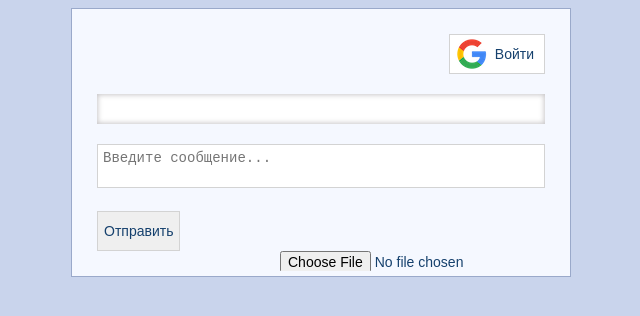
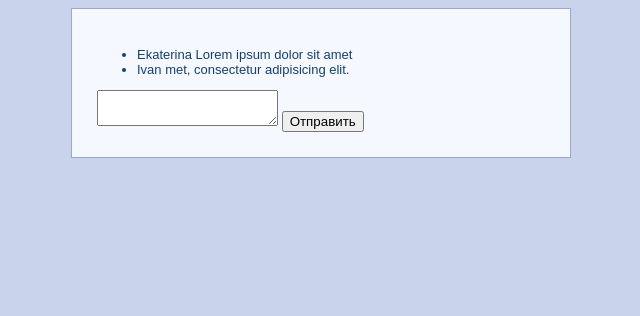
Before and after one commit to alima-n/study-chat, a website: page index.html in a window 1280 px wide. Shown: the whole page, without its empty margins (319-959 px from the left). Drawn offline with Linux system fonts and the light colour scheme; no server answers.

```diff
--- /dev/null
+++ b/components/app/app.js
@@ -0,0 +1,48 @@
+import {Chat} from './../chat/chat.js';
+import {Form} from './../form/form.js';
+
+export class App {
+    constructor({el}) {
+        this.el = el;
+        this.chat = new Chat({
+            el: document.createElement('div')
+        });
+        this.form = new Form({
+            el: document.createElement('div'),
+            onSubmit: this._onFormSubmit.bind(this)
+        });
+
+        this.el.append(this.chat.el, this.form.el);
+
+        this.chat.setData({
+            messages: [
+                {
+                    sender: 'Ekaterina',
+                    text: 'Lorem ipsum dolor sit amet'
+                },
+                {
+                    sender: 'Ivan',
+                    text: 'met, consectetur adipisicing elit.'
+                }
+            ]
+        });
+
+        this.render();
+    }
+
+    render() {
+        this.chat.render();
+        this.form.render();
+    }
+    _onFormSubmit({text}) {
+        this.chat.setData({
+            messages: [
+            ...this.chat.data.messages,
+            {
+                text,
+                sender: 'Me'
+            }]
+        });
+        this.render();
+    }
+}
--- /dev/null
+++ b/components/chat/chat.js
@@ -0,0 +1,27 @@
+export class Chat {
+    constructor( {el, data = {messages: []}}) {
+        this.el = el;
+        this.data = data;
+    }
+
+    render() {
+        const messagesHTML = this.data.messages.map(({text, sender}) => {
+            return `
+                <li class="chat__message">
+                    <span class="chat__title">${sender}</span>
+                    <span class="chat__text">${text}</span>
+                </li>
+            `;
+        }).join('');
+        this.el.innerHTML = `
+            <div class="chat">
+                <div class="chat__header"></div>
+                <ul class="chat__messages">${messagesHTML}</ul>
+            </div>
+        `;
+    };
+
+    setData(data) {
+        Object.assign(this.data, data);
+    }
+}
--- a/components/chat/core.js
+++ b/components/chat/core.js
@@ -149,5 +149,3 @@
         }
     }
 }
-
-let chat = new Chat();
--- a/components/chat/styles.css
+++ b/components/chat/styles.css
@@ -28,7 +28,7 @@
 
 #sign-in{
 	height: 40px;
-	background: url('/img/google-sign-in.png') no-repeat 10% 50% #fff;
+	background: url('./../../img/google-sign-in.png') no-repeat 10% 50% #fff;
 	padding: 5px 10px 5px 45px;
 	border: 1px solid lightgrey;
 	border-radius: 0;
@@ -37,7 +37,7 @@
 	height: 40px;
 	width: 40px;
 	margin-left: 20px;
-	background: url('/img/signout.png') no-repeat 10% 50%;
+	background: url('./../../img/signout.png') no-repeat 10% 50%;
 	border: none;
 	border-radius: 50%;
 }
--- /dev/null
+++ b/components/form/form.js
@@ -0,0 +1,22 @@
+export class Form {
+    constructor({el, onSubmit}) {
+        this.el = el;
+        this.onSubmit = onSubmit;
+        this.el.addEventListener('submit', this._onSubmit.bind(this));
+    }
+
+    render() {
+        this.el.innerHTML = `
+            <form>
+                <textarea></textarea>
+                <input type="submit" value="Отправить"/>
+            </form>
+        `;
+    }
+    _onSubmit(event) {
+        event.preventDefault();
+        this.onSubmit({
+            text: event.target.querySelector('textarea').value
+        });
+    }
+}
--- a/index.html
+++ b/index.html
@@ -8,8 +8,6 @@
 <body>
 
 <div id="js-app"></div>
-
-
 
 <script src="https://www.gstatic.com/firebasejs/4.7.0/firebase.js"></script>
 <script>
@@ -23,6 +21,16 @@
   };
   firebase.initializeApp(config);
 </script>
-<script src="./components/chat/core.js"></script>
+
+<script type="module">
+
+//let chat = new Chat();
+
+  import {App} from './components/app/app.js';
+
+  new App({el: document.querySelector('#js-app')});
+
+</script>
+
 </body>
 </html>
--- a/package.json
+++ b/package.json
@@ -4,13 +4,15 @@
   "main": "core.js",
   "scripts": {
     "test": "echo \"Error: no test specified\" && exit 1",
-    "lint": "./node_modules/.bin/eslint components/**/*.js"
+    "lint": "./node_modules/.bin/eslint components/**/*.js",
+    "start": "./node_modules/.bin/static-server ."
   },
   "author": "",
   "license": "ISC",
   "devDependencies": {
     "eslint": "^4.13.1",
-    "eslint-config-google": "^0.9.1"
+    "eslint-config-google": "^0.9.1",
+    "static-server": "^3.0.0"
   },
   "dependencies": {},
   "description": ""
```
Also changed, not shown: 1 other file.
